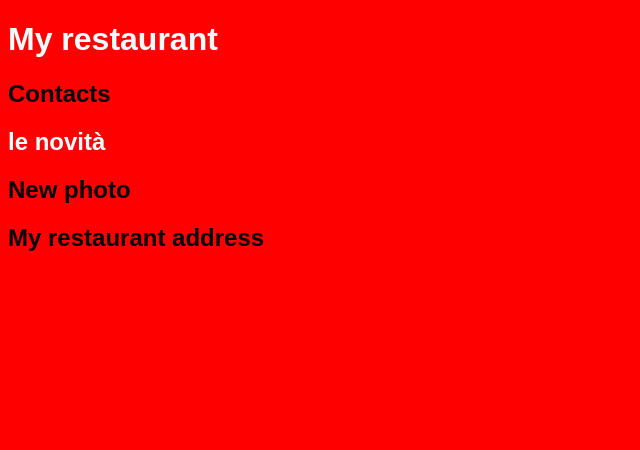
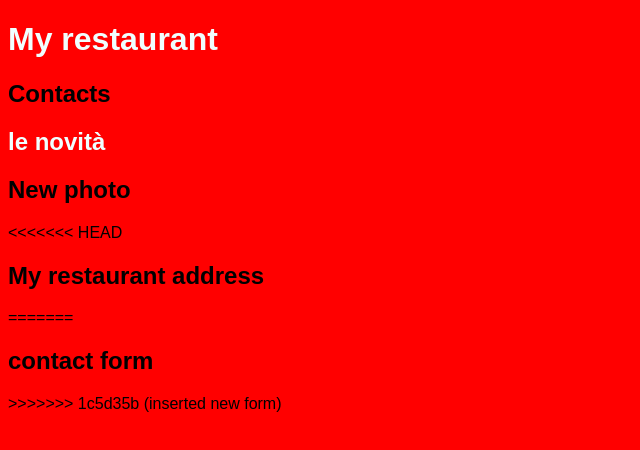
Before and after one commit to AlbertInfo/my-restaurant, a plain HTML site: page index.html in a window 1280 px wide. Shown: the whole page, without its empty margins (0-640 px from the left). Drawn offline with Linux system fonts and the light colour scheme.

Commit message:
inserted new form

```diff
--- a/index.html
+++ b/index.html
@@ -21,8 +21,15 @@
 
 
     </section>
+<<<<<<< HEAD
     <footer>
         <h2>My restaurant address</h2>
     </footer>
+=======
+    <section>
+        <h2>contact form</h2>
+
+    </section>
+>>>>>>> 1c5d35b (inserted new form)
 </body>
 </html>
--- a/style.css
+++ b/style.css
@@ -6,3 +6,7 @@ body{
 h1{
     color: azure;
 }
+
+.contact-form{
+    background-color: brown;
+}
```
